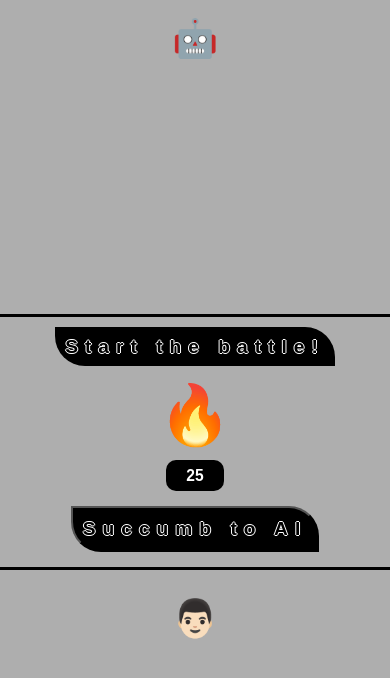
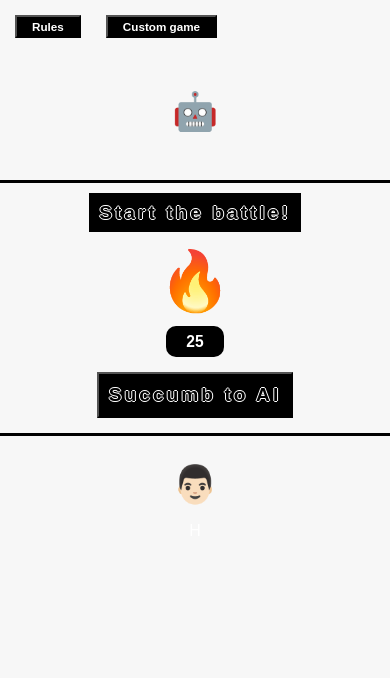
Before and after one commit to dovban-ds/pile-of-matches, a React (Create React App) app: page / in a window 390 px wide. Shown: the top 678 px of the page. Built offline with nearby package versions, Linux system fonts and the light colour scheme.

Commit message:
+ Nav menu, + Rules modal, + refactored ui

```diff
--- a/src/index.css
+++ b/src/index.css
@@ -124,5 +124,5 @@ table {
 }
 
 body {
-  background-color: #aeaeae;
+  background-color: #f7f7f7;
 }
--- /dev/null
+++ b/src/pages/Main/headerMenu.tsx
@@ -0,0 +1,33 @@
+import { ReactElement, useState, FC } from "react";
+
+const HeaderMenu: FC<any> = (): ReactElement => {
+  const [rulesModal, setRulesModal] = useState(false);
+
+  const handleClick = () => {
+    setRulesModal(true);
+  };
+
+  return (
+    <div className="menu">
+      <button className="rules" onClick={handleClick}>
+        Rules
+      </button>
+      <button className="custom-game">Custom game</button>
+      {rulesModal && (
+        <div className="modal">
+          <div className="modal-box">
+            <div className="modal-title">Pile of Matches</div>
+            <div className="modal-body">
+              Two people are playing a game. From the pile of 25 matches, each
+              player takes either 1, 2 or 3 matches on each turn. The game is
+              over once all matches are taken. Whoever has the even amount of
+              matches wins.
+            </div>
+          </div>
+        </div>
+      )}
+    </div>
+  );
+};
+
+export default HeaderMenu;
--- a/src/pages/Main/index.style.css
+++ b/src/pages/Main/index.style.css
@@ -1,6 +1,46 @@
+/* Heading buttons */
+.general-container {
+  height: 100vh;
+}
+
+.menu {
+  padding: 15px 15px;
+}
+
+.rules {
+  margin-right: 25px;
+  background-color: black;
+  color: rgb(255, 255, 255);
+  font-weight: 600;
+  font-family: "Agdasima", sans-serif;
+  padding: 3px 15px;
+  cursor: pointer;
+  transition: color 1s;
+  font-size: 1vw;
+}
+
+.rules:hover {
+  color: rgb(127, 124, 124);
+}
+
+.custom-game {
+  font-size: 1vw;
+  margin-right: 25px;
+  background-color: black;
+  color: rgb(255, 255, 255);
+  font-weight: 600;
+  font-family: "Agdasima", sans-serif;
+  padding: 3px 15px;
+  cursor: pointer;
+  transition: color 1s;
+}
+.custom-game:hover {
+  color: rgb(127, 124, 124);
+}
+
 /* Main block settings */
 .main {
-  height: 100vh;
+  margin-top: 20px;
   display: flex;
   justify-content: space-between;
   align-items: center;
@@ -63,14 +103,14 @@
   background-color: #000000;
   color: #000;
   padding: 15px 10px;
-  border-radius: 0 30px 0 30px;
-  letter-spacing: 3px;
+  border-radius: 0 0 0 0;
+  letter-spacing: 2px;
   margin-bottom: 30px;
   cursor: pointer;
 }
 
 .btn {
-  transition: color 1s, text-shadow 1s, border-radius 1s;
+  transition: color 1.5s, text-shadow 1.5s, border-radius 1.5s;
   user-select: none;
   -moz-user-select: none;
   -webkit-user-select: none;
@@ -80,11 +120,13 @@
 .btn:hover {
   text-shadow: -1px 0 black, 0 1px black, 1px 0 black, 0 -1px black;
   color: #ffffff;
-  border-radius: 30px 0 30px 0;
+  border-radius: 50px;
 }
 
 /* Question modal settings */
 .modal {
+  font-weight: 600;
+  font-family: "Agdasima", sans-serif;
   position: fixed;
   top: 0;
   left: 0;
@@ -94,13 +136,18 @@
   align-items: center;
   justify-content: center;
   background-color: rgba(0, 0, 0, 0.8);
+  z-index: 1;
 }
 
 .modal-box {
+  max-width: 40%;
+  word-spacing: 6px;
+  letter-spacing: 1px;
   background-color: #aeaeae;
   padding: 25px;
-  border-radius: 10px;
-  color: #000;
+  border-radius: 20px;
+  color: #ffffff;
+  background-color: #000;
   font-weight: 600;
   font-size: 1.5rem;
   display: flex;
@@ -139,10 +186,11 @@
   flex-direction: row;
   flex-wrap: wrap;
   justify-content: space-evenly;
+  margin-top: 20px;
 }
 
 .box-inner {
-  flex-basis: 20%;
+  flex-basis: 25%;
 }
 
 .emoji-spec-small {
@@ -177,7 +225,7 @@
   .init-text {
     font-size: 1.2rem;
     padding: 20px 15px;
-    letter-spacing: 5px;
+    letter-spacing: 3px;
     margin-bottom: 10px;
   }
   .emoji-spec {
@@ -188,6 +236,15 @@
   }
   .counter-small {
     font-size: 1.2vw;
+  }
+  .rules {
+    font-size: 1.4vw;
+  }
+  .custom-game {
+    font-size: 1.4vw;
+  }
+  .modal-box {
+    max-width: 50%;
   }
 }
 
@@ -204,7 +261,7 @@
   .init-text {
     font-size: 1rem;
     padding: 15px 15px;
-    letter-spacing: 7px;
+    letter-spacing: 3px;
     margin-bottom: 10px;
   }
   .emoji-spec-small {
@@ -213,6 +270,15 @@
   .counter-small {
     font-size: 1.4vw;
     padding: 3px 5px;
+  }
+  .rules {
+    font-size: 1.6vw;
+  }
+  .custom-game {
+    font-size: 1.6vw;
+  }
+  .modal-box {
+    max-width: 60%;
   }
 }
 
@@ -247,13 +313,22 @@
     font-size: 1.5vw;
     padding: 3px 5px;
   }
+  .rules {
+    font-size: 2.5vw;
+  }
+  .custom-game {
+    font-size: 2.5vw;
+  }
+  .modal-box {
+    max-width: 75%;
+  }
 }
 
 @media screen and (max-width: 430px) {
   .init-text {
     font-size: 1.2rem;
     padding: 10px 10px;
-    letter-spacing: 7px;
+    letter-spacing: 3px;
     margin-bottom: 5px;
   }
   .emoji-spec-small {
@@ -266,4 +341,13 @@
   .counter {
     font-size: 4vw;
   }
+  .rules {
+    font-size: 3vw;
+  }
+  .custom-game {
+    font-size: 3vw;
+  }
+  .modal-box {
+    max-width: 85%;
+  }
 }
--- a/src/pages/Main/index.tsx
+++ b/src/pages/Main/index.tsx
@@ -5,6 +5,7 @@ import Score from "./score";
 import WinnerModal from "./winner.modal";
 import { aiFirstTurnLogic } from "../../api/aiLogic";
 import { PlayersRoles, TypeInitState } from "../../types/main.types";
+import HeaderMenu from "./headerMenu";
 
 const Main = (): ReactElement => {
   const [modal, setModal] = useState<boolean>(false);
@@ -21,6 +22,8 @@ const Main = (): ReactElement => {
   };
 
   return (
+    <div className="general-container">
+      <HeaderMenu />
       <div className="main">
         <div className="ai">
           <div className="emoji">🤖</div>
@@ -60,7 +63,8 @@ const Main = (): ReactElement => {
             setGameState={setGameState}
           />
         )}
-      {matches === 0 && <WinnerModal numbs={numbs} />}
+        {matches === 0 && <WinnerModal numbs={numbs} />}H
+      </div>
     </div>
   );
 };
```
Lines whose indentation alone changed are shown as unchanged.
